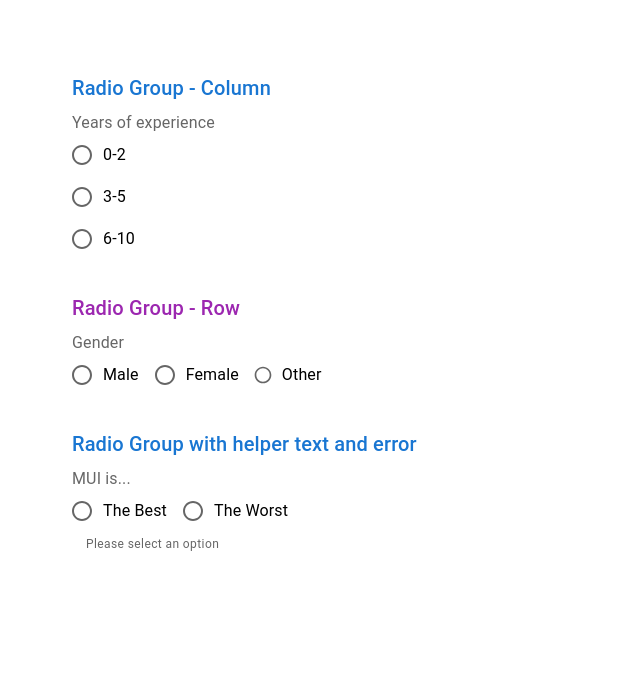
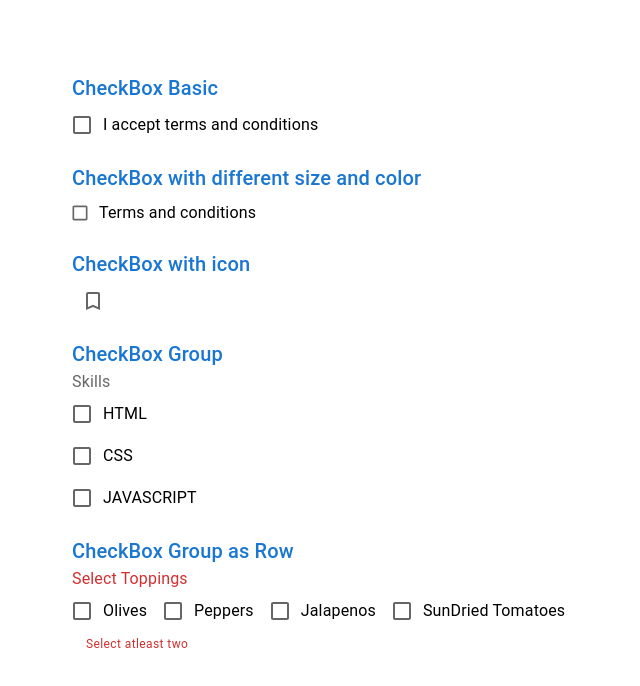
Before and after one commit to priyak1203/React-MUI, a React (Vite) app in the folder JS-Examples/: page / in a window 1280 px wide. Shown: the top 686 px of the page, without its empty margins (0-640 px from the left). Built offline with nearby package versions, Linux system fonts and the light colour scheme.

Commit message:
checkbox and its variants

```diff
--- a/JS-Examples/src/App.jsx
+++ b/JS-Examples/src/App.jsx
@@ -1,5 +1,6 @@
 import {
   MuiButton,
+  MuiCheckBox,
   MuiRadioButton,
   MuiSelect,
   MuiTextField,
@@ -15,7 +16,8 @@ function App() {
       {/* <MuiToggleButton /> */}
       {/* <MuiTextField /> */}
       {/* <MuiSelect /> */}
-      <MuiRadioButton />
+      {/* <MuiRadioButton /> */}
+      <MuiCheckBox />
     </div>
   );
 }
--- /dev/null
+++ b/JS-Examples/src/components/MuiCheckBox.jsx
@@ -0,0 +1,198 @@
+import {
+  Box,
+  Checkbox,
+  FormControl,
+  FormControlLabel,
+  FormGroup,
+  FormHelperText,
+  FormLabel,
+  Stack,
+  Typography,
+} from '@mui/material';
+import { useState } from 'react';
+import BookmarkBorderIcon from '@mui/icons-material/BookmarkBorder';
+import BookmarkIcon from '@mui/icons-material/Bookmark';
+
+const MuiCheckBox = () => {
+  const [acceptTnc, setAcceptTnc] = useState(false);
+  const [bookmark, setBookmark] = useState(false);
+  const [skills, setSkills] = useState([]);
+  const [toppings, setToppings] = useState({
+    olives: false,
+    peppers: false,
+    jalapenos: false,
+    tomatoes: false,
+  });
+  const { olives, peppers, jalapenos, tomatoes } = toppings;
+
+  console.log({ acceptTnc, bookmark, skills, toppings });
+
+  const handleChange = (e) => {
+    setAcceptTnc(e.target.checked);
+  };
+
+  const handleBookmark = (e) => {
+    setBookmark(e.target.checked);
+  };
+
+  const handleSkillsChange = (e) => {
+    const index = skills.indexOf(e.target.value);
+    if (index === -1) {
+      setSkills([...skills, e.target.value]);
+    } else {
+      setSkills(skills.filter((skill) => skill !== e.target.value));
+    }
+  };
+
+  const handleToppingsChange = (e) => {
+    setToppings({ ...toppings, [e.target.name]: e.target.checked });
+  };
+
+  const error =
+    [olives, peppers, jalapenos, tomatoes].filter((t) => t).length < 2;
+  console.log(error);
+  return (
+    <Stack spacing={2}>
+      {/* CheckBox Basic */}
+      <Box>
+        <Typography variant="h6" color="primary">
+          CheckBox Basic
+        </Typography>
+        <FormControlLabel
+          label="I accept terms and conditions"
+          control={<Checkbox checked={acceptTnc} onChange={handleChange} />}
+        />
+      </Box>
+
+      {/* CheckBox with different size and color */}
+      <Box>
+        <Typography variant="h6" color="primary">
+          CheckBox with different size and color
+        </Typography>
+        <FormControlLabel
+          label="Terms and conditions"
+          control={
+            <Checkbox
+              size="small"
+              color="secondary"
+              checked={acceptTnc}
+              onChange={handleChange}
+            />
+          }
+        />
+      </Box>
+
+      {/* CheckBox with icon */}
+      <Box>
+        <Typography variant="h6" color="primary">
+          CheckBox with icon
+        </Typography>
+        <Checkbox
+          icon={<BookmarkBorderIcon />}
+          checkedIcon={<BookmarkIcon />}
+          checked={bookmark}
+          onChange={handleBookmark}
+        />
+      </Box>
+
+      {/* CheckBox Group */}
+      <Box>
+        <Typography variant="h6" color="primary">
+          CheckBox Group
+        </Typography>
+        <FormControl>
+          <FormLabel>Skills</FormLabel>
+          <FormGroup>
+            <FormControlLabel
+              label="HTML"
+              control={
+                <Checkbox
+                  checked={skills.includes('html')}
+                  onChange={handleSkillsChange}
+                />
+              }
+              value="html"
+            />
+            <FormControlLabel
+              label="CSS"
+              control={
+                <Checkbox
+                  checked={skills.includes('css')}
+                  onChange={handleSkillsChange}
+                />
+              }
+              value="css"
+            />
+            <FormControlLabel
+              label="JAVASCRIPT"
+              control={
+                <Checkbox
+                  checked={skills.includes('javascript')}
+                  onChange={handleSkillsChange}
+                />
+              }
+              value="javascript"
+            />
+          </FormGroup>
+        </FormControl>
+      </Box>
+
+      {/* CheckBox Group as Row */}
+      <Box>
+        <Typography variant="h6" color="primary">
+          CheckBox Group as Row
+        </Typography>
+        <FormControl error={error}>
+          <FormLabel>Select Toppings</FormLabel>
+          <FormGroup row>
+            <FormControlLabel
+              label="Olives"
+              control={
+                <Checkbox
+                  checked={olives}
+                  onChange={handleToppingsChange}
+                  name="olives"
+                />
+              }
+            />
+            <FormControlLabel
+              label="Peppers"
+              control={
+                <Checkbox
+                  checked={peppers}
+                  onChange={handleToppingsChange}
+                  name="peppers"
+                />
+              }
+            />
+            <FormControlLabel
+              label="Jalapenos"
+              control={
+                <Checkbox
+                  checked={jalapenos}
+                  onChange={handleToppingsChange}
+                  name="jalapenos"
+                />
+              }
+            />
+            <FormControlLabel
+              label="SunDried Tomatoes"
+              control={
+                <Checkbox
+                  checked={tomatoes}
+                  onChange={handleToppingsChange}
+                  name="tomatoes"
+                />
+              }
+            />
+          </FormGroup>
+          <FormHelperText>
+            {error ? 'Select atleast two' : 'Selected two or more'}
+          </FormHelperText>
+        </FormControl>
+      </Box>
+    </Stack>
+  );
+};
+
+export default MuiCheckBox;
--- a/JS-Examples/src/components/index.js
+++ b/JS-Examples/src/components/index.js
@@ -1,4 +1,5 @@
 export { default as MuiButton } from './MuiButton';
+export { default as MuiCheckBox } from './MuiCheckBox';
 export { default as MuiRadioButton } from './MuiRadioButton';
 export { default as MuiSelect } from './MuiSelect';
 export { default as MuiTextField } from './MuiTextField';
```
